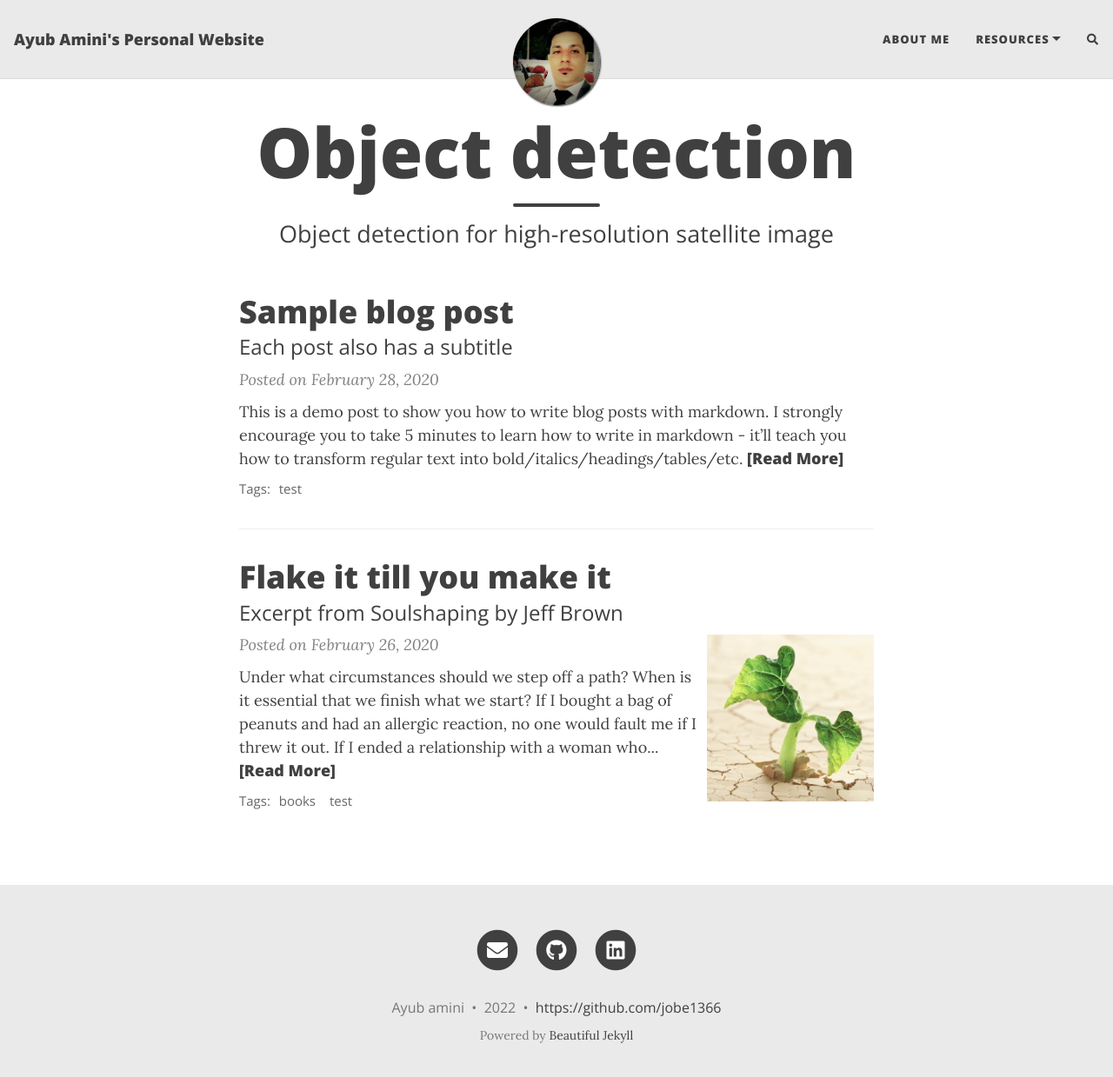
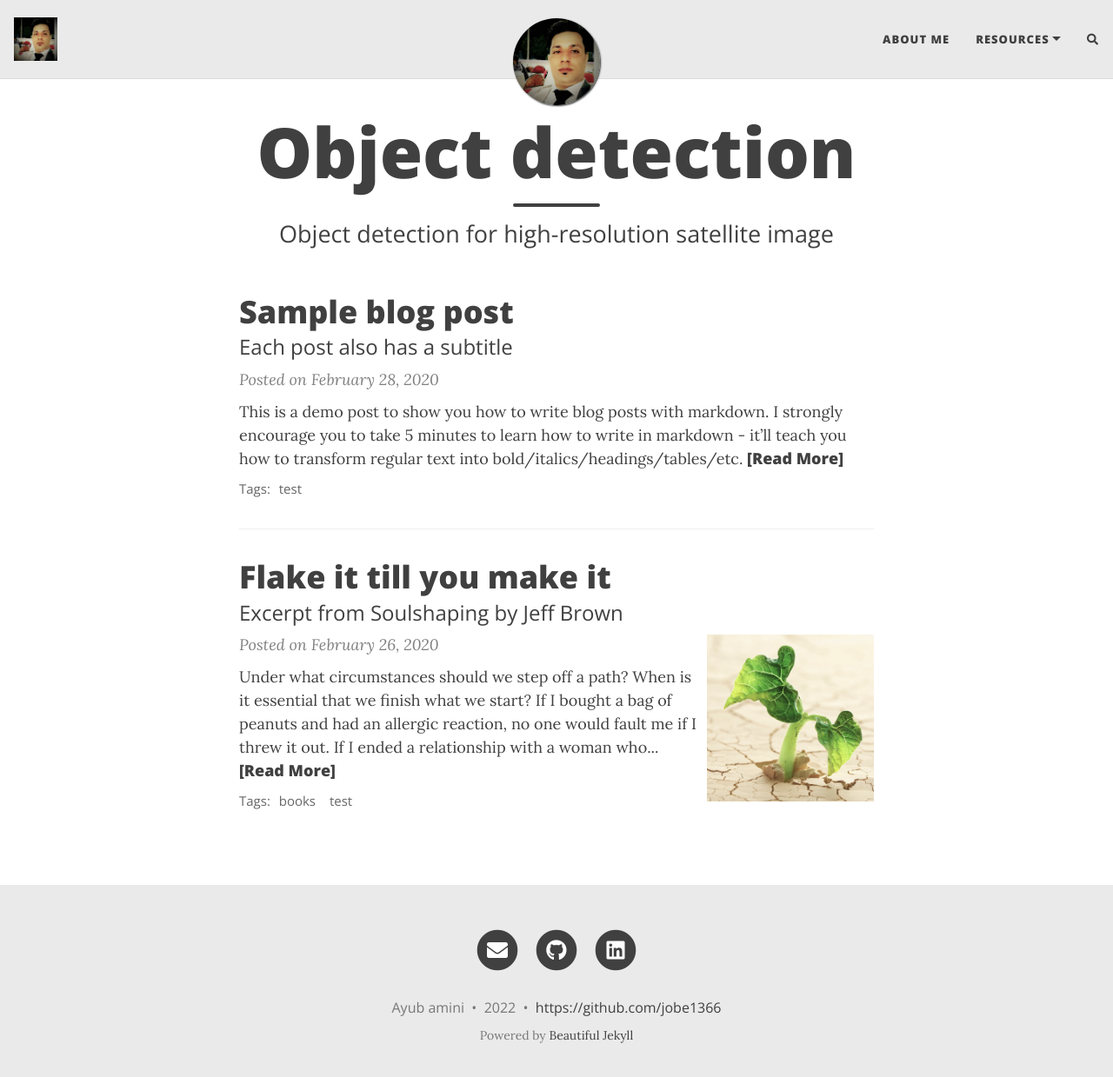
Before and after one commit to jobe1366/AYUB_AMINI.github.io, a Jekyll site: the page built from index.html, in a window 1280 px wide and 1252 px high. Shown: the top 1239 px of the window at 87% size. Built offline with Jekyll 4.4.1, drawn with Linux system fonts in a browser that asks for light colours; nearby versions of some CDN libraries; the list of posts is cut into pages by our own code; comment, search, counter and statistics services are not loaded.

Commit message:
Update _config.yml

```diff
--- a/_config.yml
+++ b/_config.yml
@@ -40,7 +40,7 @@
 
 # If you want to have an image logo in the top-left corner instead of having the title of the website,
 # then specify the following parameter
-#title-img: /path/to/image
+title-img: "/assets/img/2.png"
 
 
 #####################################
@@ -80,7 +80,7 @@
 
 # If you want your website to generate an RSS feed, provide a description
 # The URL for the feed will be https://< dsacsd >/feed.xml
-rss-description: This website is a virtual proof that I'm awesome
+#rss-description: This website is a virtual proof that I'm awesome
 
 ###########################
 # --- General options --- #
```
